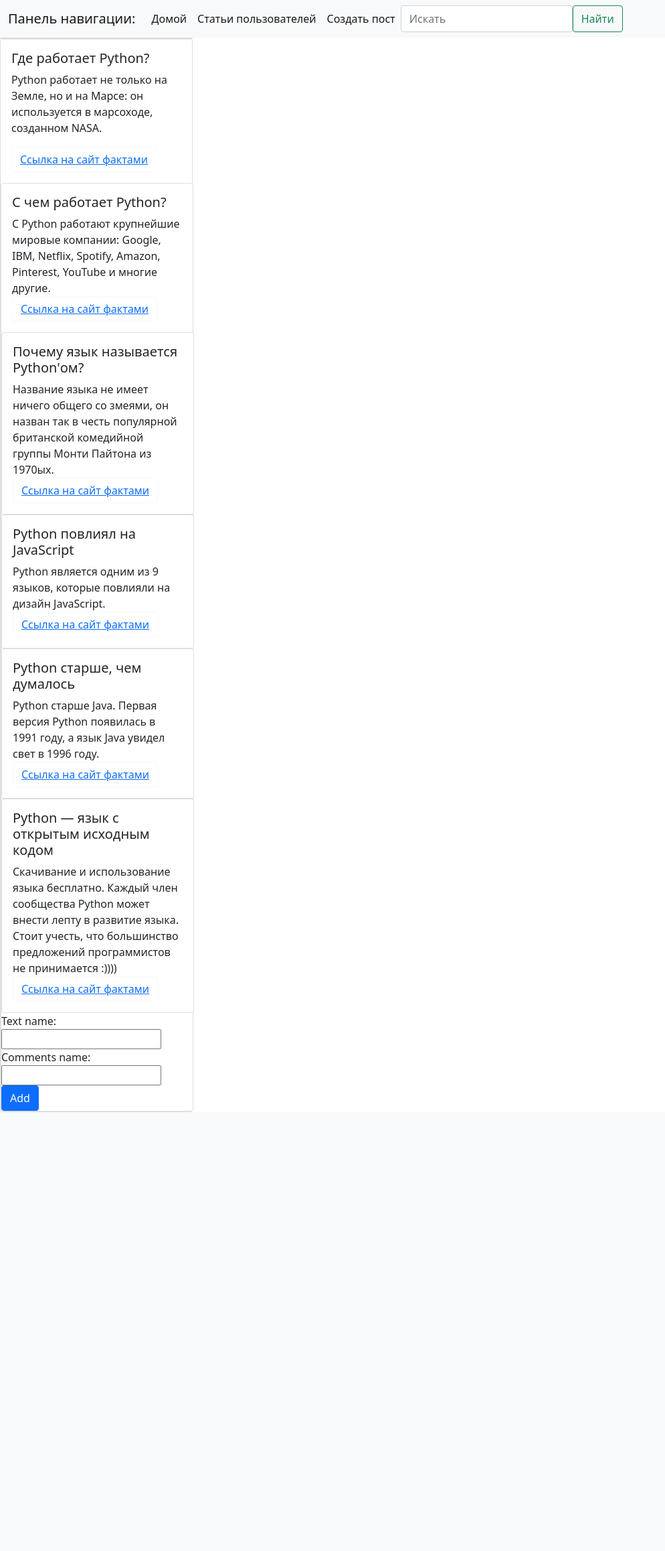
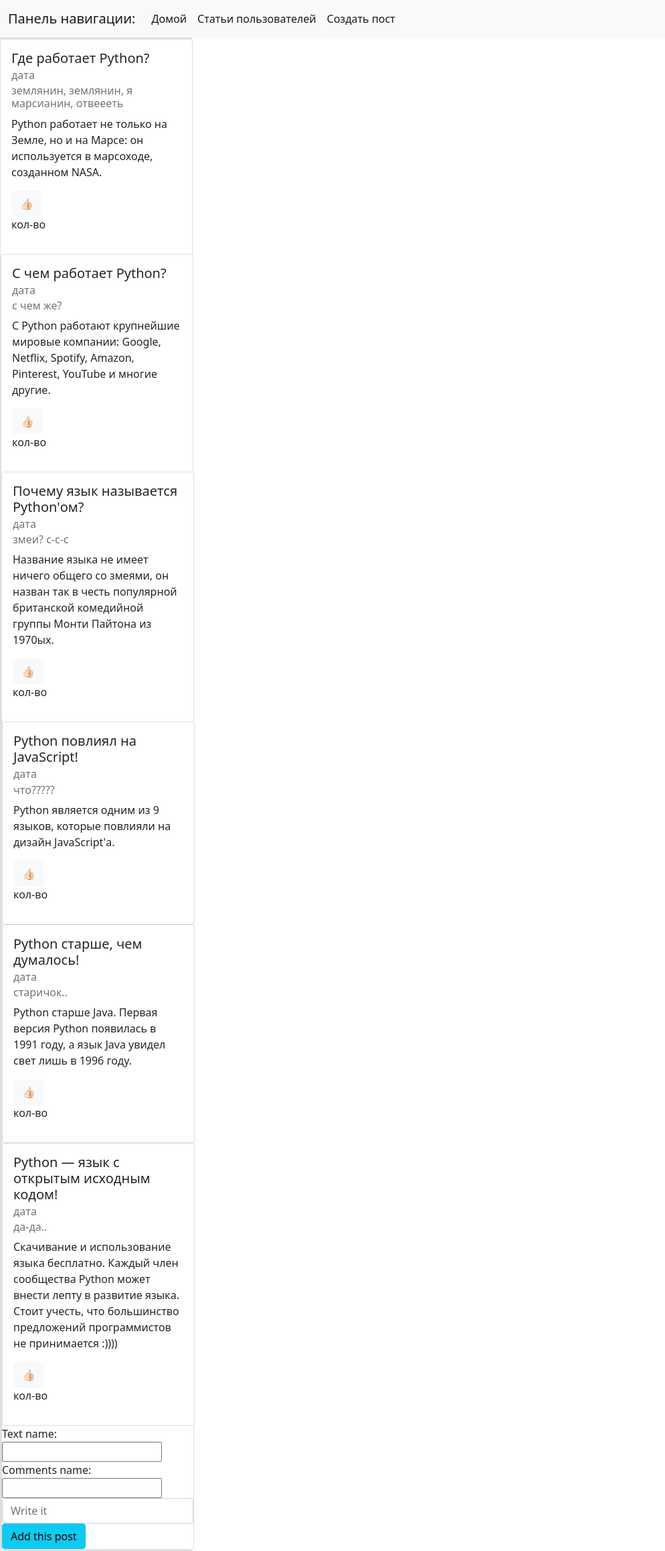
Before and after one commit to NikitaPazu/project, a Django app: template python_articles/templates/Create_post.html in a window 1280 px wide. Shown: the whole page at 67% size, without its empty margins (0-994 px from the left). Before the commit the page ends 1660 px from the top, so only its background shows below. Run offline with Django 4.2, Linux system fonts and the light colour scheme; the template is opened without the code that fills it: values that come from a table or form of the project are taken from there, others are empty; parts of the project's set-up code (start-up, migrations or seed data) failed here and were passed over.

Commit message:
Поэксперементировал с оформлением сайта (4)/

```diff
--- a/python_articles/python_articles/urls.py
+++ b/python_articles/python_articles/urls.py
@@ -1,28 +1,11 @@
-"""python_articles URL Configuration
-
-The `urlpatterns` list routes URLs to views. For more information please see:
-    https://docs.djangoproject.com/en/4.1/topics/http/urls/
-Examples:
-Function views
-    1. Add an import:  from my_app import views
-    2. Add a URL to urlpatterns:  path('', views.home, name='home')
-Class-based views
-    1. Add an import:  from other_app.views import Home
-    2. Add a URL to urlpatterns:  path('', Home.as_view(), name='home')
-Including another URLconf
-    1. Import the include() function: from django.urls import include, path
-    2. Add a URL to urlpatterns:  path('blog/', include('blog.urls'))
-"""
+from . import views
 from django.contrib import admin
 from django.urls import path
 
 urlpatterns = [
-    path('admin/', admin.site.urls),
+    path('', views.homePage),
+    path('about/', views.index),
+    path('home>', views.index),
+    path('users_articles>', views.index),
+    path('add_post>', views.index)
 ]
-from . import views
-path('', views.homePage),
-path('about/', views.index),
-path('home>', views.index),
-path('users_articles>', views.index),
-path('add_post>', views.index),
-path('', views),
--- a/python_articles/templates/Create_post.html
+++ b/python_articles/templates/Create_post.html
@@ -1,9 +1,13 @@
 {% extends "index.html" %}
+<link href="https://cdn.jsdelivr.net/npm/bootstrap@5.0.1/dist/css/bootstrap.min.css" rel="stylesheet" integrity="sha384-+0n0xVW2eSR5OomGNYDnhzAbDsOXxcvSN1TPprVMTNDbiYZCxYbOOl7+AMvyTG2x" crossorigin="anonymous">
 
 {% block content %}
     <form method="post">
         {% csrf_token %}
         {{ form }}
-        <button type="submit" class="btn btn-primary">Add</button>
-    </form>
+        <form class="d-flex">
+       <form class="d-flex">
+        <input class="form-control mr-2" type="search" placeholder="Write it " aria-label="Search">
+        <button class="btn btn-info" type="submit">Add this post</button>
+      </form>
 {% endblock content %}
--- a/python_articles/templates/index.html
+++ b/python_articles/templates/index.html
@@ -19,10 +19,6 @@
         </li>
         <a class="nav-link active" aria-current="page" href="users_articles">Статьи пользователей</a>
         <a class="nav-link active" aria-current="page" href="add_post">Создать пост</a>
-      <form class="d-flex">
-        <input class="form-control mr-2" type="search" placeholder="Искать" aria-label="Искать">
-        <button class="btn btn-outline-success" type="submit">Найти</button>
-      </form>
     </div>
   </div>
 </nav>
@@ -37,42 +33,59 @@
 
   <div class="card-body">
     <h5 class="card-title">Где работает Python?</h5>
+    <h6 class="card-subtitle mb-2 text-muted">дата</h6>
+    <h6 class="card-subtitle mb-2 text-muted">землянин, землянин, я марсианин, отвеееть</h6>
     <p class="card-text">Python работает не только на Земле, но и на Марсе: он используется в марсоходе, созданном NASA. </p>
-    <button type="button" class="btn btn-outline-light"><a href="https://techrocks.ru/2020/06/27/15-facts-about-python-programming/">Ссылка на сайт фактами<a></button>
+    <button type="button" class="btn btn-light">👍🏻</button>
+    <p class="font-weight-bold">кол-во</p>
   </div>
 
     <div class="card" style="width: 18rem;">
   <div class="card-body">
     <h5 class="card-title">С чем работает Python?</h5>
-    <p class="card-text"> С Python работают крупнейшие мировые компании: Google, IBM, Netflix, Spotify, Amazon, Pinterest, YouTube и многие другие. </p>
-    <button type="button" class="btn btn-outline-light"><a href="https://techrocks.ru/2020/06/27/15-facts-about-python-programming/">Ссылка на сайт фактами<a></button>
+    <h6 class="card-subtitle mb-2 text-muted">дата</h6>
+    <h6 class="card-subtitle mb-2 text-muted">с чем же?</h6>
+    <p class="card-text"> С Python работают крупнейшие мировые компании: Google, Netflix, Spotify, Amazon, Pinterest, YouTube и многие другие. </p>
+    <button type="button" class="btn btn-light">👍🏻</button>
+    <p class="font-weight-bold">кол-во</p>
   </div>
       <div class="card" style="width: 18rem;">
   <div class="card-body">
     <h5 class="card-title, class= font-weight-bolder" >Почему язык называется Python'ом?</h5>
+     <h6 class="card-subtitle mb-2 text-muted">дата</h6>
+    <h6 class="card-subtitle mb-2 text-muted">змеи? с-с-с</h6>
     <p class="card-text">Название языка не имеет ничего общего со змеями, он назван так в честь популярной британской комедийной группы Монти Пайтона из 1970ых.</p>
-    <button type="button" class="btn btn-outline-light"><a href="https://techrocks.ru/2020/06/27/15-facts-about-python-programming/">Ссылка на сайт фактами<a> </button>
+    <button type="button" class="btn btn-light">👍🏻</button>
+    <p class="font-weight-bold">кол-во</p>
+</div>
+        <div class="card" style="width: 18rem;">
+  <div class="card-body">
+    <h5 class="card-title, class= font-weight-bolder" >Python повлиял на JavaScript!</h5>
+    <h6 class="card-subtitle mb-2 text-muted">дата</h6>
+    <h6 class="card-subtitle mb-2 text-muted">что?????</h6>
+    <p class="card-text">Python является одним из 9 языков, которые повлияли на дизайн JavaScript'а.</p>
+    <button type="button" class="btn btn-light">👍🏻</button>
+    <p class="font-weight-bold">кол-во</p>
+  </div>
+</div>
+  <div class="card" style="width: 18rem;">
+  <div class="card-body">
+    <h5 class="card-title, class= font-weight-bolder" >Python старше, чем думалось!</h5>
+    <h6 class="card-subtitle mb-2 text-muted">дата</h6>
+    <h6 class="card-subtitle mb-2 text-muted">старичок..</h6>
+    <p class="card-text"> Python старше Java. Первая версия Python появилась в 1991 году, а язык Java увидел свет лишь в 1996 году.</p>
+    <button type="button" class="btn btn-light">👍🏻</button>
+    <p class="font-weight-bold">кол-во</p>
   </div>
 </div>
         <div class="card" style="width: 18rem;">
   <div class="card-body">
-    <h5 class="card-title, class= font-weight-bolder" >Python повлиял на JavaScript</h5>
-    <p class="card-text">Python является одним из 9 языков, которые повлияли на дизайн JavaScript.</p>
-    <button type="button" class="btn btn-outline-light"><a href="https://techrocks.ru/2020/06/27/15-facts-about-python-programming/">Ссылка на сайт фактами<a> </button>
-  </div>
-</div>
-  <div class="card" style="width: 18rem;">
-  <div class="card-body">
-    <h5 class="card-title, class= font-weight-bolder" >Python старше, чем думалось</h5>
-    <p class="card-text"> Python старше Java. Первая версия Python появилась в 1991 году, а язык Java увидел свет в 1996 году.</p>
-    <button type="button" class="btn btn-outline-light"><a href="https://techrocks.ru/2020/06/27/15-facts-about-python-programming/">Ссылка на сайт фактами<a> </button>
-  </div>
-</div>
-        <div class="card" style="width: 18rem;">
-  <div class="card-body">
-    <h5 class="card-title, class= font-weight-bolder" >Python — язык с открытым исходным кодом</h5>
+    <h5 class="card-title, class= font-weight-bolder" >Python — язык с открытым исходным кодом!</h5>
+    <h6 class="card-subtitle mb-2 text-muted">дата</h6>
+    <h6 class="card-subtitle mb-2 text-muted">да-да..</h6>
     <p class="card-text"> Скачивание и использование языка бесплатно. Каждый член сообщества Python может внести лепту в развитие языка. Стоит учесть, что большинство предложений программистов не принимается :))))</p>
-    <button type="button" class="btn btn-outline-light"><a href="https://techrocks.ru/2020/06/27/15-facts-about-python-programming/">Ссылка на сайт фактами<a> </button>
+    <button type="button" class="btn btn-light">👍🏻</button>
+    <p class="font-weight-bold">кол-во</p>
   </div>
 </div>
 
```
